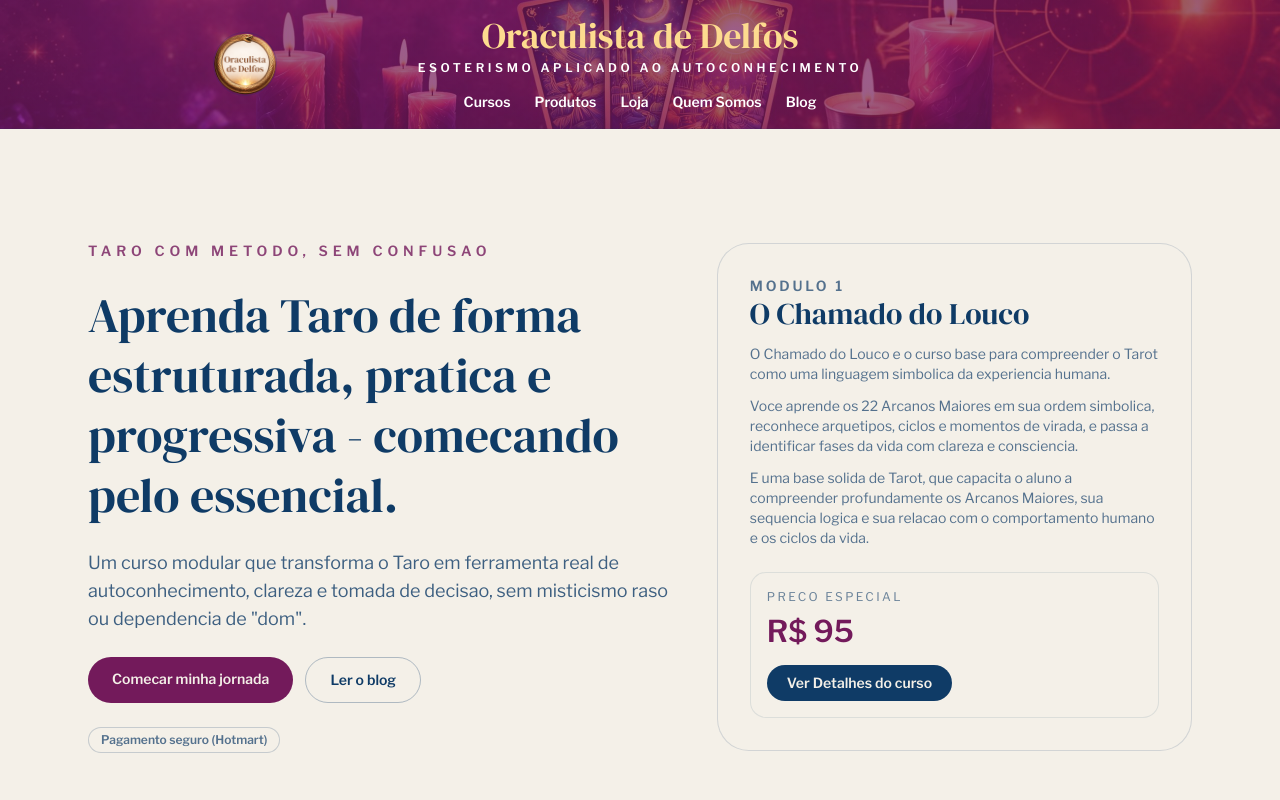
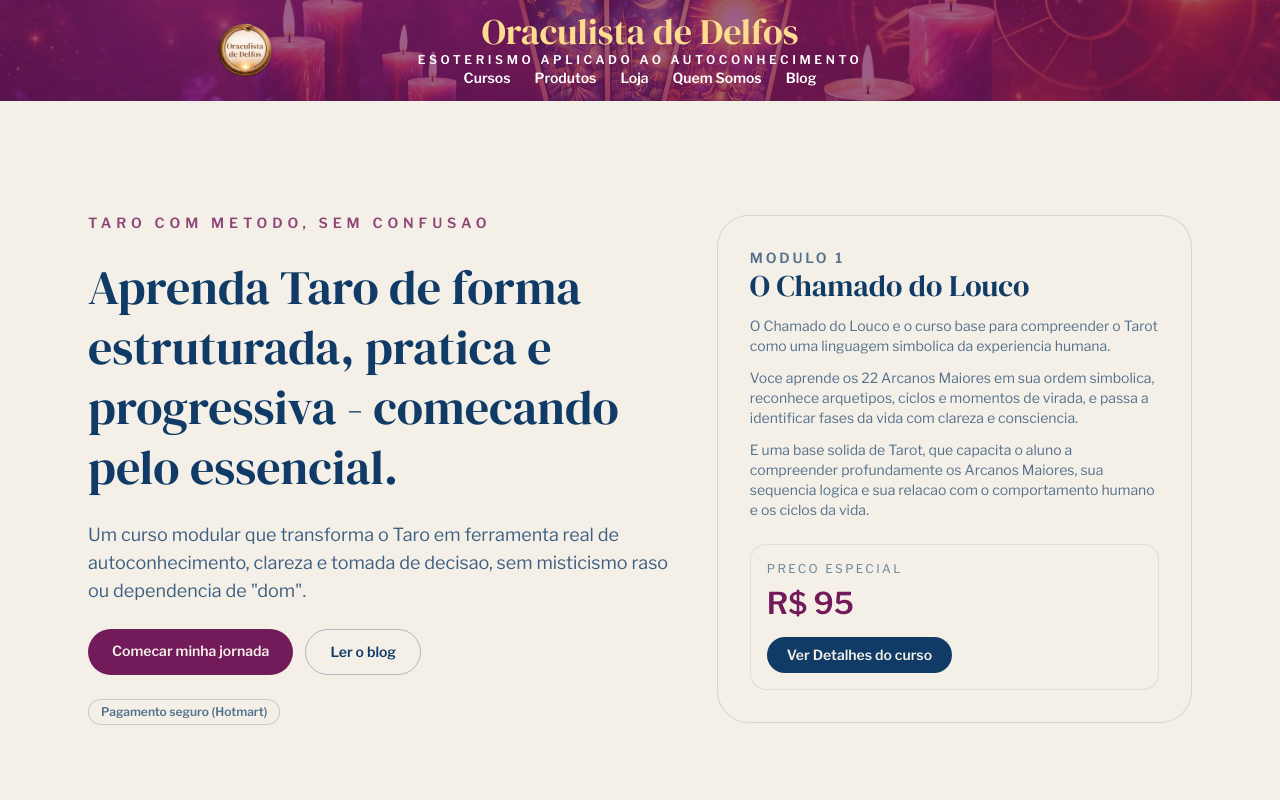
Before and after one commit to rosairmargarida-fontes/oraculista, a Next.js app in the folder web/: page / in a window 1280 px wide. Shown: the top 800 px of the page. Built offline with nearby package versions, Linux system fonts and the light colour scheme; no server answers.

Commit message:
Textos cabeçalho centralizados e equidistantes

```diff
--- a/web/src/app/layout.tsx
+++ b/web/src/app/layout.tsx
@@ -46,22 +46,22 @@ export default function RootLayout({
         className={`${displayFont.variable} ${bodyFont.variable} antialiased`}
       >
         <header className="sticky top-0 z-30 border-b border-ink/10 bg-sand/90 backdrop-blur header-hero">
-          <div className="mx-auto grid max-w-6xl grid-cols-[1fr_auto_1fr] items-center gap-4 px-6 py-4">
-            <div className="flex items-center justify-center">
+          <div className="mx-auto grid max-w-6xl grid-cols-[1fr_auto_1fr] items-center gap-4 px-6 py-3">
+            <div className="flex items-center justify-center py-1">
               <img
                 src="/logodourado2.png"
                 alt="Oraculista de Delfos"
-                className="h-14 w-14 rounded-full border border-ink/20 object-cover md:h-16 md:w-16"
+                className="h-12 w-auto rounded-full border border-ink/20 object-cover md:h-14"
               />
             </div>
-            <div className="mx-auto max-w-xl text-center">
+            <div className="mx-auto flex h-full max-w-xl flex-col justify-between text-center">
               <p className="font-display text-3xl text-[#fddb8f] md:text-4xl">
                 Oraculista de Delfos
               </p>
-              <p className="mt-1 text-xs font-semibold uppercase tracking-[0.3em] text-white">
+              <p className="text-xs font-semibold uppercase tracking-[0.3em] text-white">
                 Esoterismo aplicado ao autoconhecimento
               </p>
-              <nav className="mt-4 flex flex-wrap items-center justify-center gap-6 text-sm font-semibold">
+              <nav className="flex flex-wrap items-center justify-center gap-6 text-sm font-semibold">
                 <a href="#cursos" className="hover:text-wine">
                   Cursos
                 </a>
```
